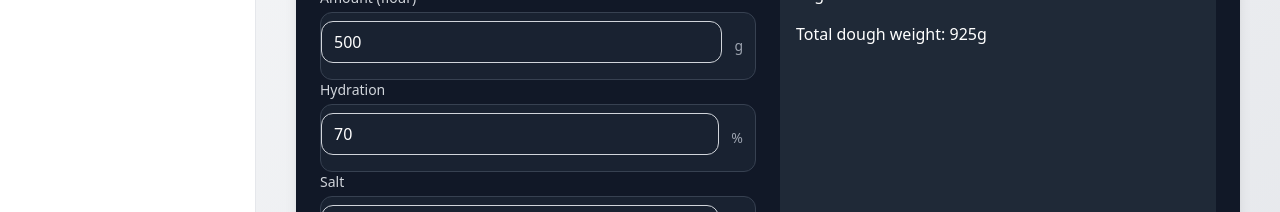
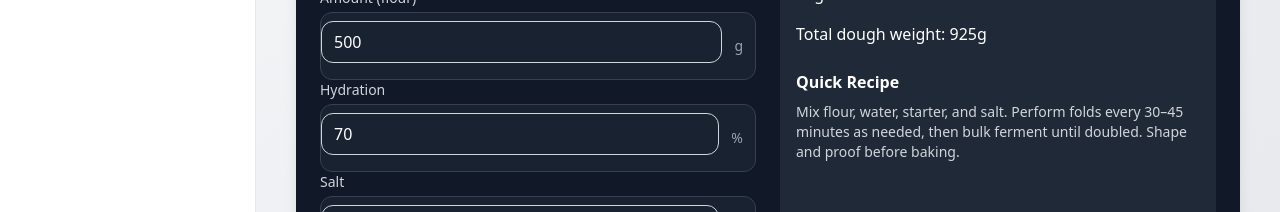
Before and after one commit to VilleJLehtola/Dough-calculator, a React (Vite) app: page /calculator in a window 1280 px wide. Shown: the part 535-747 px from the top of the page. Built offline with nearby package versions, Linux system fonts and the light colour scheme; no server answers.

Commit message:
Update CalculatorPage.jsx

```diff
--- a/src/pages/CalculatorPage.jsx
+++ b/src/pages/CalculatorPage.jsx
@@ -99,6 +99,15 @@ export default function CalculatorPage() {
               {seeds > 0 && <li>{round1(seeds)}g Seeds</li>}
             </ul>
             <p className="mt-4">Total dough weight: {totalWeight}g</p>
+
+            <div className="mt-6">
+              <h3 className="text-md font-semibold mb-2">Quick Recipe</h3>
+              <p className="text-sm text-gray-300">
+                Mix flour{ryeOn ? ' (including rye)' : ''}, water, starter, and salt. {seedsOn && 'Add seeds after last fold. '}
+                {oilOn && 'Add oil during mixing. '}
+                Perform folds every 30–45 minutes as needed, then bulk ferment until doubled. Shape and proof before baking.
+              </p>
+            </div>
           </div>
         </div>
       </div>
```
